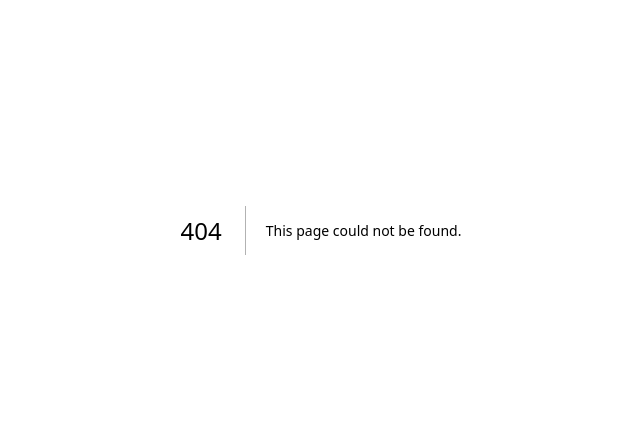
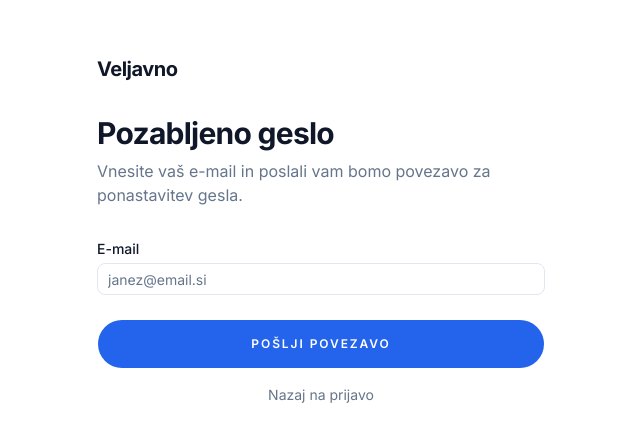
Before and after one commit to kristjandraksler/veljavno, a Next.js app: page /pozabljeno-geslo in a window 1280 px wide. Before the commit this address had no page. Shown: the part 170-612 px from the top of the page, without its empty margins (319-959 px from the left). Built offline with nearby package versions, Linux system fonts and the light colour scheme; no server answers.

Commit message:
Dodaj pozabljeno geslo in reset geslo

```diff
--- /dev/null
+++ b/app/pozabljeno-geslo/page.tsx
@@ -0,0 +1,52 @@
+'use client'
+
+import { useState } from 'react'
+import { supabase } from '@/lib/supabase'
+import { Button } from '@/components/ui/button'
+import { Input } from '@/components/ui/input'
+
+export default function PozabljanoGeslo() {
+  const [email, setEmail] = useState('')
+  const [status, setStatus] = useState('idle')
+  const [loading, setLoading] = useState(false)
+
+  const handleSubmit = async (e: React.FormEvent) => {
+    e.preventDefault()
+    setLoading(true)
+    const { error } = await supabase.auth.resetPasswordForEmail(email, {
+      redirectTo: `${window.location.origin}/reset-geslo`,
+    })
+    if (error) setStatus('error')
+    else setStatus('success')
+    setLoading(false)
+  }
+
+  return (
+    <main className="min-h-screen bg-background flex items-center justify-center px-5">
+      <div className="w-full max-w-md">
+        <a href="/" className="font-display text-xl font-bold tracking-tight text-foreground">Veljavno</a>
+        <h1 className="mt-8 text-3xl font-bold tracking-tight">Pozabljeno geslo</h1>
+        <p className="mt-2 text-muted-foreground">Vnesite vaš e-mail in poslali vam bomo povezavo za ponastavitev gesla.</p>
+
+        {status === 'success' ? (
+          <div className="mt-8 p-4 bg-green-50 border border-green-200 rounded-xl">
+            <p className="text-green-700 font-medium">E-mail poslan!</p>
+            <p className="text-green-600 text-sm mt-1">Preverite vaš inbox in kliknite na povezavo za ponastavitev gesla.</p>
+          </div>
+        ) : (
+          <form onSubmit={handleSubmit} className="mt-8 flex flex-col gap-4">
+            <div>
+              <label className="text-sm font-medium mb-1 block">E-mail</label>
+              <Input type="email" value={email} onChange={e => setEmail(e.target.value)} placeholder="janez@email.si" required />
+            </div>
+            {status === 'error' && <p className="text-red-500 text-sm">Napaka pri pošiljanju. Poskusite znova.</p>}
+            <Button type="submit" disabled={loading} className="mt-2 rounded-full py-6 text-xs font-semibold uppercase tracking-[0.16em]">
+              {loading ? 'Pošiljam...' : 'Pošlji povezavo'}
+            </Button>
+            <a href="/prijava" className="text-sm text-center text-muted-foreground hover:text-foreground transition-colors">Nazaj na prijavo</a>
+          </form>
+        )}
+      </div>
+    </main>
+  )
+}
--- a/app/prijava/page.tsx
+++ b/app/prijava/page.tsx
@@ -43,7 +43,10 @@ export default function Prijava() {
             <Input type="email" value={email} onChange={e => setEmail(e.target.value)} placeholder="janez@email.si" required />
           </div>
           <div>
-            <label className="text-sm font-medium mb-1 block">Geslo</label>
+            <div className="flex items-center justify-between mb-1">
+              <label className="text-sm font-medium">Geslo</label>
+              <a href="/pozabljeno-geslo" className="text-xs text-primary hover:underline">Pozabljeno geslo?</a>
+            </div>
             <Input type="password" value={geslo} onChange={e => setGeslo(e.target.value)} placeholder="Vaše geslo" required />
           </div>
 
--- /dev/null
+++ b/app/reset-geslo/page.tsx
@@ -0,0 +1,76 @@
+'use client'
+
+import { useState } from 'react'
+import { supabase } from '@/lib/supabase'
+import { Button } from '@/components/ui/button'
+import { Input } from '@/components/ui/input'
+import { useRouter } from 'next/navigation'
+
+export default function ResetGeslo() {
+  const router = useRouter()
+  const [geslo, setGeslo] = useState('')
+  const [potrdiGeslo, setPotrdiGeslo] = useState('')
+  const [status, setStatus] = useState('idle')
+  const [loading, setLoading] = useState(false)
+  const [napaka, setNapaka] = useState('')
+
+  const handleSubmit = async (e: React.FormEvent) => {
+    e.preventDefault()
+    setNapaka('')
+
+    if (geslo !== potrdiGeslo) {
+      setNapaka('Gesli se ne ujemata.')
+      return
+    }
+
+    if (geslo.length < 6) {
+      setNapaka('Geslo mora imeti najmanj 6 znakov.')
+      return
+    }
+
+    setLoading(true)
+    const { error } = await supabase.auth.updateUser({ password: geslo })
+
+    if (error) {
+      setNapaka('Napaka pri ponastavitvi gesla. Poskusite znova.')
+      setLoading(false)
+      return
+    }
+
+    setStatus('success')
+    setLoading(false)
+    setTimeout(() => router.push('/prijava'), 2000)
+  }
+
+  return (
+    <main className="min-h-screen bg-background flex items-center justify-center px-5">
+      <div className="w-full max-w-md">
+        <a href="/" className="font-display text-xl font-bold tracking-tight text-foreground">Veljavno</a>
+        <h1 className="mt-8 text-3xl font-bold tracking-tight">Novo geslo</h1>
+        <p className="mt-2 text-muted-foreground">Vnesite novo geslo za vaš račun.</p>
+
+        {status === 'success' ? (
+          <div className="mt-8 p-4 bg-green-50 border border-green-200 rounded-xl">
+            <p className="text-green-700 font-medium">Geslo uspešno posodobljeno!</p>
+            <p className="text-green-600 text-sm mt-1">Preusmerjamo vas na prijavo...</p>
+          </div>
+        ) : (
+          <form onSubmit={handleSubmit} className="mt-8 flex flex-col gap-4">
+            <div>
+              <label className="text-sm font-medium mb-1 block">Novo geslo</label>
+              <Input type="password" value={geslo} onChange={e => setGeslo(e.target.value)} placeholder="Najmanj 6 znakov" required minLength={6} />
+            </div>
+            <div>
+              <label className="text-sm font-medium mb-1 block">Potrdi geslo</label>
+              <Input type="password" value={potrdiGeslo} onChange={e => setPotrdiGeslo(e.target.value)} placeholder="Ponovite geslo" required />
+            </div>
+            {napaka && <p className="text-red-500 text-sm">{napaka}</p>}
+            <Button type="submit" disabled={loading} className="mt-2 rounded-full py-6 text-xs font-semibold uppercase tracking-[0.16em]">
+              {loading ? 'Shranjujem...' : 'Nastavi novo geslo'}
+            </Button>
+          </form>
+        )}
+      </div>
+    </main>
+  )
+}
```
